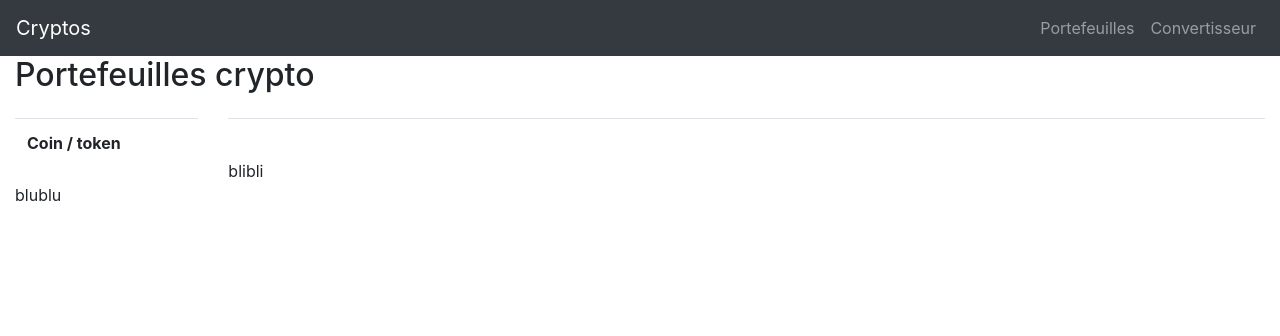
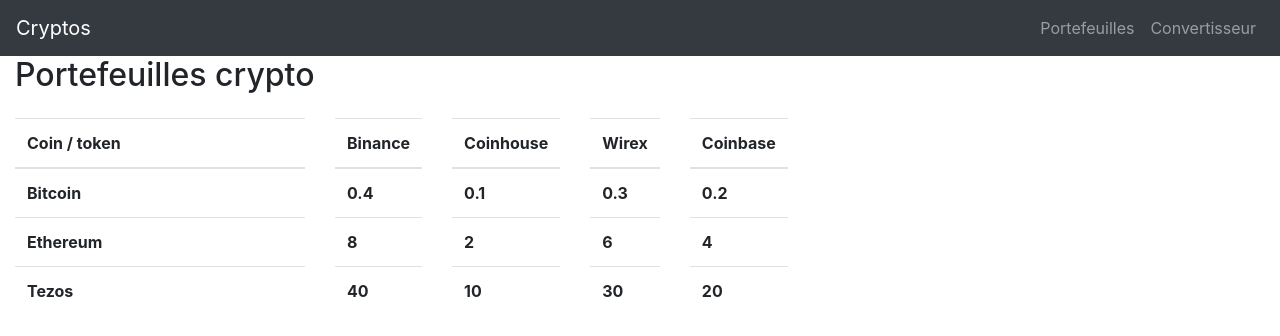
Before and after one commit to DDA209/cryptos, a React (Create React App) app: page /wallets in a window 1280 px wide. Shown: the top 336 px of the page. Built offline with nearby package versions, Linux system fonts and the light colour scheme.

Commit message:
construct wallets structure

```diff
--- a/src/components/core/Convert.js
+++ b/src/components/core/Convert.js
@@ -9,6 +9,7 @@
 import Api from '../utils/Api';
 
 class Convert extends React.Component {
+
     constructor(props){
         super(props)
 
@@ -50,7 +51,6 @@
         // });
     }
 
-
     handleChangeCoin(event) {
 
         console.log('components/core/Convert#handleChangeCoin() coin')
@@ -89,7 +89,6 @@
         // console.log('components/core/Convert#handleChangeFiat this.state.fiat', this.state.fiat)
     }
 
-
     render(){
 
         // console.log('components/core/Convert#Render this.state.value', this.state.value)
@@ -108,7 +107,7 @@
                     xs={{ span: 12, order: 2 }}
                     md={10}
                     lg={6}
-                    xl={5}
+                    xl={7}
                 >
 
                     <Row>
@@ -169,9 +168,10 @@
                 </Col>
 
                 <Col
-                    xs={{ span: 6, order: "last" }}
-                    md={{ span: 4, offset: 4 }}
-                    lg={{ span: 3, offset: 0, order: 1 }}
+                    xs={{ span: 9, order: "last" }}
+                    sm={{ span: 7, order: "last" }}
+                    md={{ span: 6, offset: 3 }}
+                    lg={{ span: 4, offset: 0, order: 1 }}
                     xl={{ span: 3, offset: 0, order: 1 }}
                 >
 
--- a/src/components/core/Wallets.js
+++ b/src/components/core/Wallets.js
@@ -5,7 +5,7 @@
  } from 'react-bootstrap';
 
 import SimpleTable from './table/SimpleTable';
-import MainTable from './table/SimpleTable';
+import MainTable from './table/MainTable';
 
 class Wallets extends React.Component {
 
@@ -23,19 +23,19 @@
                 wallets: [
                     {
                         title: 'Binance',
-                        values: [ 0, 0, 0 ]
+                        values: [ 0.4, 8, 40 ]
                     },
                     {
                         title: 'Coinhouse',
-                        values: [ 0, 0, 0 ]
+                        values: [ 0.1, 2, 10 ]
+                    },
+                    {
+                        title: 'Wirex',
+                        values: [ 0.3, 6, 30 ]
                     },
                     {
                         title: 'Coinbase',
-                        values: [ 0, 0, 0 ]
-                    },
-                    {
-                        title: 'Wirex',
-                        values: [ 0, 0, 0 ]
+                        values: [ 0.2, 4, 20 ]
                     }
                 ]
 
@@ -67,34 +67,31 @@
                 />
 
 
-                <Col // Colonne immuable listant
+                <Col // Colonne immuable listant les cryptos
                     xs={6}
                     sm={5}
                     md={4}
                     lg={3}
-                    xl={2}
                 >
                     <SimpleTable
                         title = {this.state.table.coins.title}
                         coins = {this.state.table.coins.coins}
-                        createNewLine = {this.state.createNewLine}
+                        // createNewLine = {this.state.createNewLine}
 
-                    />blublu
+                    />
 
                 </Col>
-                <Col // Colonne immuable listant
+                <Col
                     xs={6}
                     sm={7}
                     md={8}
                     lg={9}
-                    xl={10}
                 >
                     <MainTable
-                        // table = {this.state.table.wallets}
-                        createNewLine = {this.state.createNewLine}
+                            table = {this.state.table.wallets}
+                            // createNewLine = {this.state.createNewLine}
 
-                    />blibli
-
+                    />
                 </Col>
 
             </Row>
--- a/src/components/core/table/MainTable.js
+++ b/src/components/core/table/MainTable.js
@@ -1,32 +1,61 @@
 import React from 'react';
 import {
-    Table
+    Table,
+    Col,
+    Row
  } from 'react-bootstrap';
 
 class MainTable extends React.Component{
 
-    // renderTable(){
-    //     this.props.table.wallets.map( (element, index) => {
+    renderTable(){
+        return(
+            <Row>
+                {this.props.table.map((wallet, index) => {
+                    return(
+                        <Col xs="auto">
+                            <Table key={index}>
 
-    //         return(
-    //             <tr key={index}>
-    //                 <th>{element.title}</th>
-    //                 {/* {element.values.map( (value, index) => {
 
-    //                     return (
-    //                         <td key={index}>{value}</td>
-    //                     );
+                                <thead>
+                                    <tr>
+                                        <th>{wallet.title}</th>
+                                    </tr>
+                                </thead>
 
-    //                 })} */}
-    //             </tr>
-    //         );
-    //     })
-    // }
+
+
+                                <tbody>
+
+                                    {wallet.values.map((value, index) => {
+                                        console.log('in map', value)
+                                        return(
+                                            <tr key={index}>
+                                                <th>
+                                                    {value}
+                                                </th>
+                                            </tr>
+                                        );
+                                    })}
+
+                                </tbody>
+                            </Table>
+                        </Col>
+                    );
+                })}
+            </Row>
+        );
+
+    }
 
     render(){
+
+        // console.log('this.props.coins', this.props.coins);
+        // console.log('this.props.title', this.props.title);
+
         return(
-            <Table
-            />
+
+           this.renderTable()
+
         )
     }
 }
--- a/src/components/core/table/SimpleTable.js
+++ b/src/components/core/table/SimpleTable.js
@@ -3,19 +3,39 @@
     Table
  } from 'react-bootstrap';
 
+
 class SimpleTable extends React.Component{
 
     render(){
+
+        console.log('this.props.coins', this.props.coins);
+        console.log('this.props.title', this.props.title);
+
         return(
+
             <Table>
-                <tr>
-                    <th>{this.props.title}</th>
-                    {this.props.contents}
-                    {this.props.table}
-                    {this.props.createNewLine}
+                <thead>
+                    <tr>
+                        <th>{this.props.title}</th>
+                    </tr>
+                </thead>
+                <tbody>
 
-                </tr>
+                        {this.props.coins.map((coin, index) => {
+                            console.log('in map', coin)
+                            return(
+                                <tr key={index}>
+                                    <th>
+                                        {coin}
+                                    </th>
+                                </tr>
+                            );
+                        })}
+                        {this.props.createNewLine}
+
+                </tbody>
             </Table>
+
         )
     }
 }
```
Also changed, not shown: Help/binance_api.txt (added), demo/BTCconvert.gif (added).
